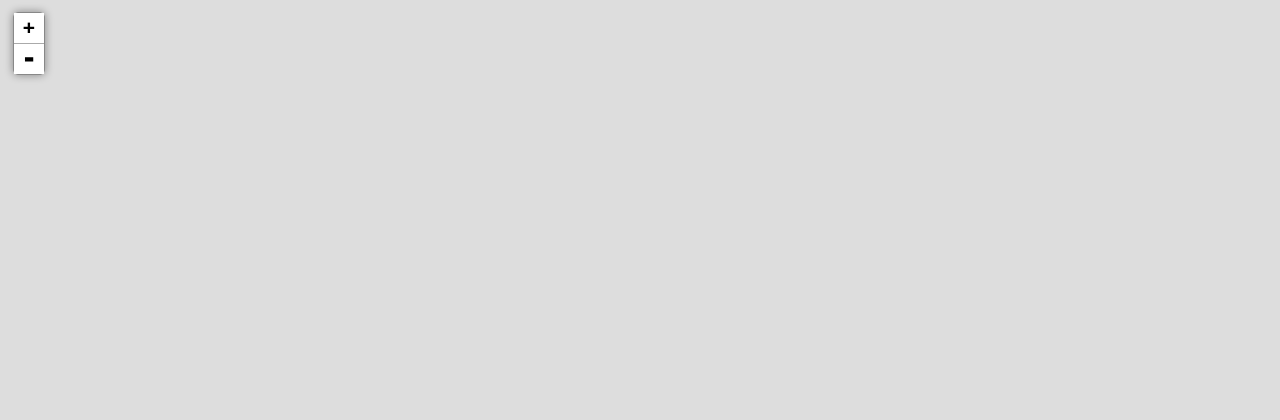
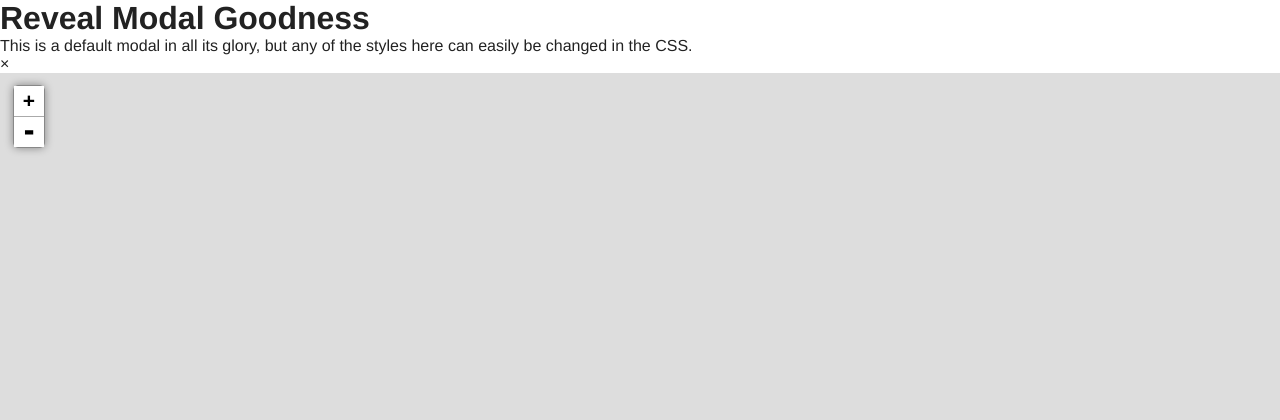
Before and after one commit to aaronlidman/osmly, a Flask app: page / in a window 1280 px wide. Shown: the top 420 px of the page. Run offline with Flask 2, Linux system fonts and the light colour scheme; some libraries are stand-ins or nearby versions.

Commit message:
Switched to Reveal modals

```diff
--- a/static/js/osmly.js
+++ b/static/js/osmly.js
@@ -124,8 +124,14 @@ osmly.go = function() {
         $('#instruction, #modal').fadeOut(200);
     });
 
-    $('#cs-click').click(function(){
-        $('.cs-comment').toggle();
+    $('#changeset').click(function(e) {
+        e.preventDefault();
+        $('#myModal').reveal({
+             animation: 'fade',
+             animationspeed: 250,
+             closeonbackgroundclick: true,
+             dismissmodalclass: 'close-reveal-modal'
+        });
     });
 };
 
--- a/templates/index.html
+++ b/templates/index.html
@@ -6,6 +6,7 @@
         <link rel="stylesheet" href="/static/css/leaflet0.5.css" />
         <link rel="stylesheet" href="/static/css/leaflet.label.css" />
         <link rel="stylesheet" href="/static/css/css.css" />
+        <link rel="stylesheet" href="/static/css/reveal.css" />
         <!--[if lte IE 8]>
             <link rel="stylesheet" href="http://cdn.leafletjs.com/leaflet-0.5/leaflet.ie.css" />
         <![endif]-->
@@ -17,6 +18,7 @@
         <script src="/static/js/ohauth.js"></script>
         <script src="/static/js/Bing.js"></script>
         <script src="/static/js/equalize.js"></script>
+        <script src="/static/js/jquery.reveal.js"></script>
         <script src="/static/js/osm2geo.js"></script>
     </head>
     <body>
@@ -24,10 +26,18 @@
             <li id="title">Outline the nearby park</li>
             <li id="instruct">Instructions</li>
             <li id="user"></li>
-            <li id="changeset">
-                <span class="cs-comment">Comment:<span id="cs-comment-edit" contenteditable="true"></span></span>
-            </li>
+            <a href="#" data-reveal-id="myModal" data-animation="fade">
+                <li id="changeset">
+                    <span class="cs-comment">Comment:<span id="cs-comment-edit" contenteditable="true"></span></span>
+                </li>
+            </a>
         </ul>
+
+        <div id="myModal" class="reveal-modal">
+            <h1>Reveal Modal Goodness</h1>
+            <p>This is a default modal in all its glory, but any of the styles here can easily be changed in the CSS.</p>
+            <a class="close-reveal-modal">&#215;</a>
+        </div>
 
         <div id="modal">
             <div id="instruction">
```
